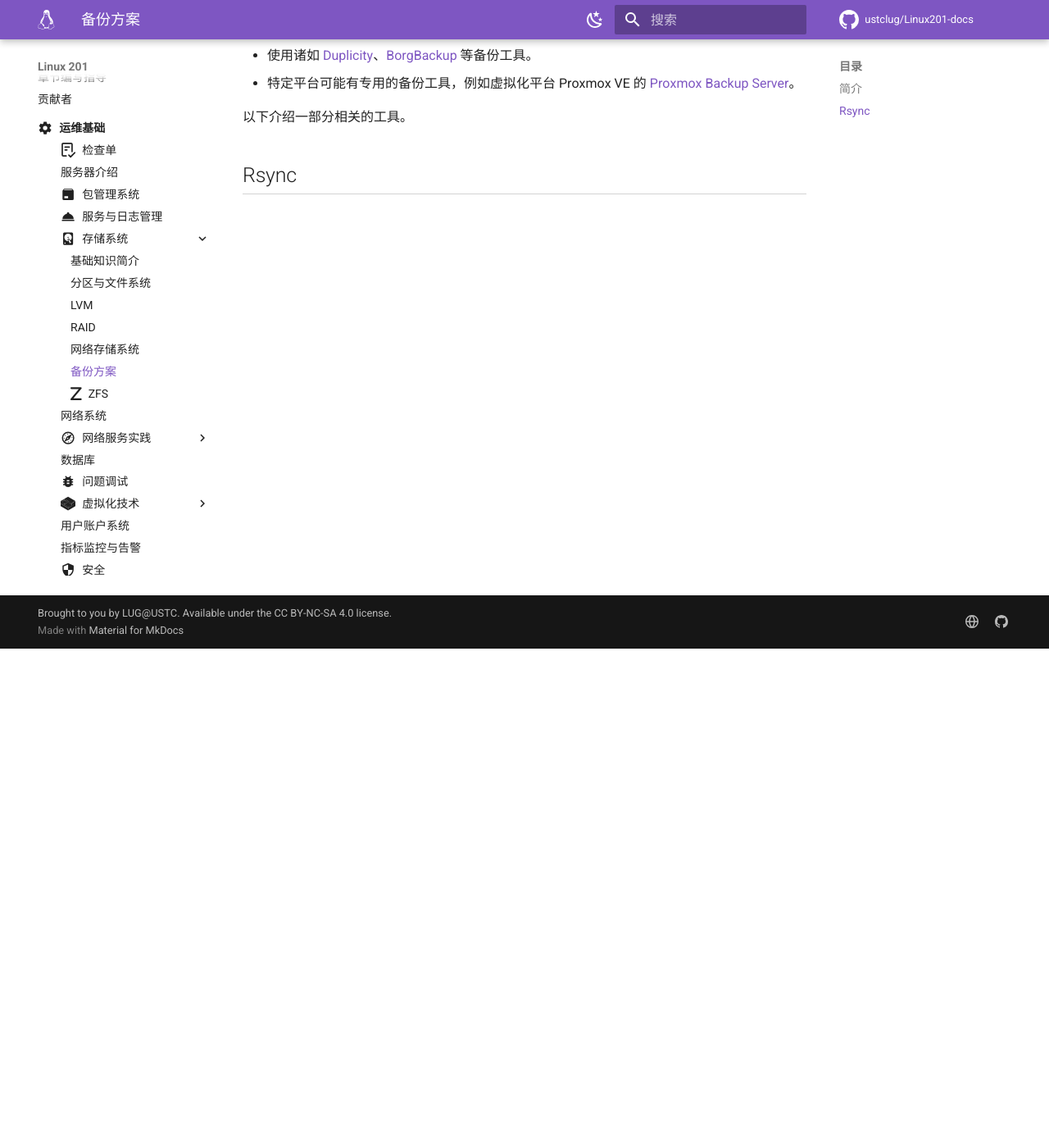
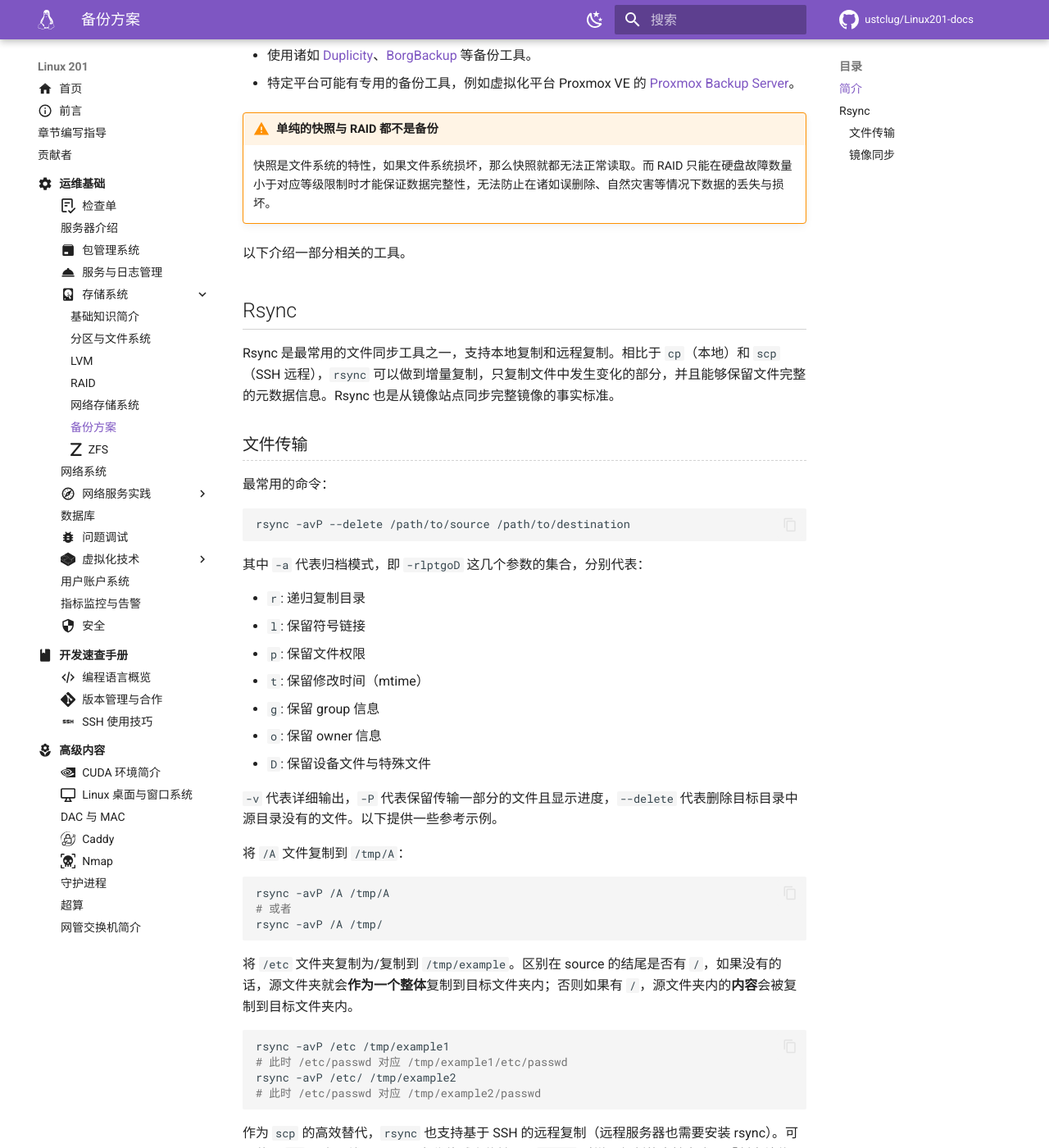
Before and after one commit to ustclug/Linux201-docs, an MkDocs documentation site: the page built from docs/ops/storage/backup.md, in a window 1280 px wide and 1400 px high, scrolled down 609 px. Shown: the whole window at 82% size. Built offline with MkDocs 1.6.1 and Material for MkDocs 9.7.7, drawn with Linux system fonts in a browser that asks for light colours; comment, search, counter and statistics services are not loaded; some of the changed text lies outside the part shown.

Commit message:
ops/storage: Basic rsync usage

````diff
--- a/docs/ops/storage/backup.md
+++ b/docs/ops/storage/backup.md
@@ -16,6 +16,66 @@
 - 使用诸如 [Duplicity](https://duplicity.gitlab.io/)、[BorgBackup](https://www.borgbackup.org/) 等备份工具。
 - 特定平台可能有专用的备份工具，例如虚拟化平台 Proxmox VE 的 [Proxmox Backup Server](https://proxmox.com/en/products/proxmox-backup-server/overview)。
 
+!!! warning "单纯的快照与 RAID 都不是备份"
+
+    快照是文件系统的特性，如果文件系统损坏，那么快照就都无法正常读取。而 RAID 只能在硬盘故障数量小于对应等级限制时才能保证数据完整性，无法防止在诸如误删除、自然灾害等情况下数据的丢失与损坏。
+
 以下介绍一部分相关的工具。
 
 ## Rsync
+
+Rsync 是最常用的文件同步工具之一，支持本地复制和远程复制。相比于 `cp`（本地）和 `scp`（SSH 远程），`rsync` 可以做到增量复制，只复制文件中发生变化的部分，并且能够保留文件完整的元数据信息。Rsync 也是从镜像站点同步完整镜像的事实标准。
+
+### 文件传输 {#rsync-transfer}
+
+最常用的命令：
+
+```shell
+rsync -avP --delete /path/to/source /path/to/destination
+```
+
+其中 `-a` 代表归档模式，即 `-rlptgoD` 这几个参数的集合，分别代表：
+
+- `r`: 递归复制目录
+- `l`: 保留符号链接
+- `p`: 保留文件权限
+- `t`: 保留修改时间（mtime）
+- `g`: 保留 group 信息
+- `o`: 保留 owner 信息
+- `D`: 保留设备文件与特殊文件
+
+`-v` 代表详细输出，`-P` 代表保留传输一部分的文件且显示进度，`--delete` 代表删除目标目录中源目录没有的文件。以下提供一些参考示例。
+
+将 `/A` 文件复制到 `/tmp/A`：
+
+```shell
+rsync -avP /A /tmp/A
+# 或者
+rsync -avP /A /tmp/
+```
+
+将 `/etc` 文件夹复制为/复制到 `/tmp/example`。区别在 source 的结尾是否有 `/`，如果没有的话，源文件夹就会**作为一个整体**复制到目标文件夹内；否则如果有 `/`，源文件夹内的**内容**会被复制到目标文件夹内。
+
+```shell
+rsync -avP /etc /tmp/example1
+# 此时 /etc/passwd 对应 /tmp/example1/etc/passwd
+rsync -avP /etc/ /tmp/example2
+# 此时 /etc/passwd 对应 /tmp/example2/passwd
+```
+
+作为 `scp` 的高效替代，`rsync` 也支持基于 SSH 的远程复制（远程服务器也需要安装 rsync）。可以使用 `-z` 开启压缩，以 CPU 为代价减小传输量。`rsync` 对增量复制的支持允许了「断点续传」的功能，在网络情况欠佳的时候尤其有用。
+
+```shell
+rsync -avPz user@remote:/path/to/source /path/to/destination
+rsync -avPz /path/to/source user@remote:/path/to/destination
+```
+
+如果远程服务器需要特殊的 `ssh` 参数（例如端口），并且不想修改 `~/.ssh/config`，可以使用 `-e` 参数：
+
+```shell
+rsync -avPz -e "ssh -p 2222" user@remote:/path/to/source /path/to/destination
+```
+
+### 镜像同步 {#rsync-mirror}
+
+Rsync 同时也可以作为服务端对外提供 rsync 服务，默认端口为 TCP 873。
````
